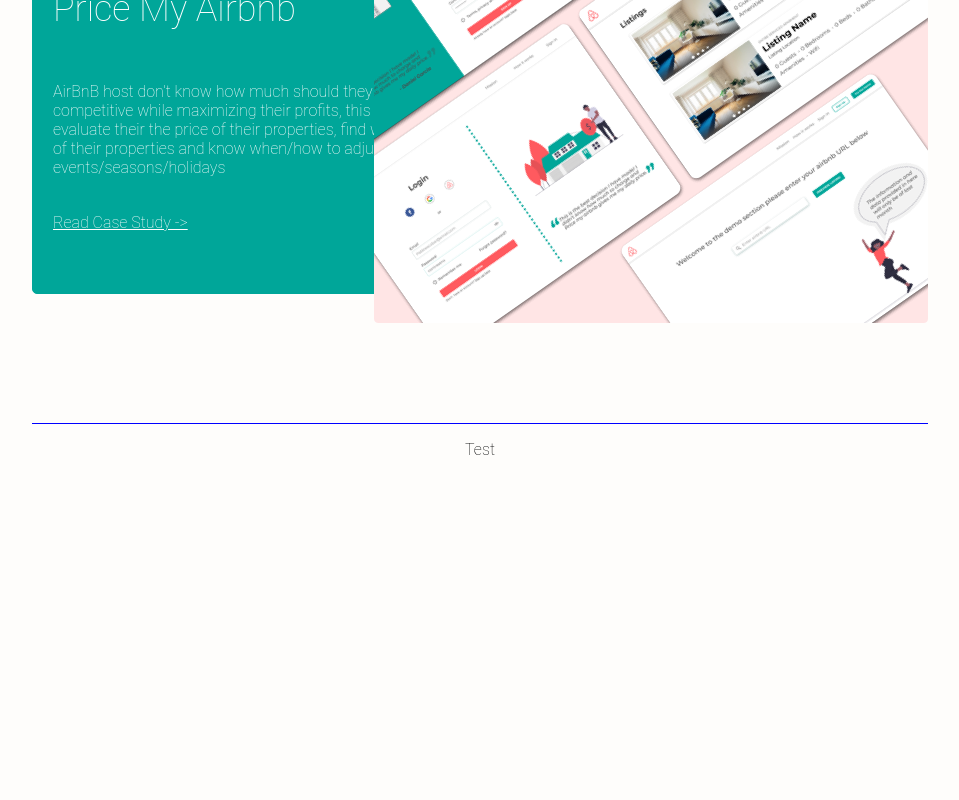
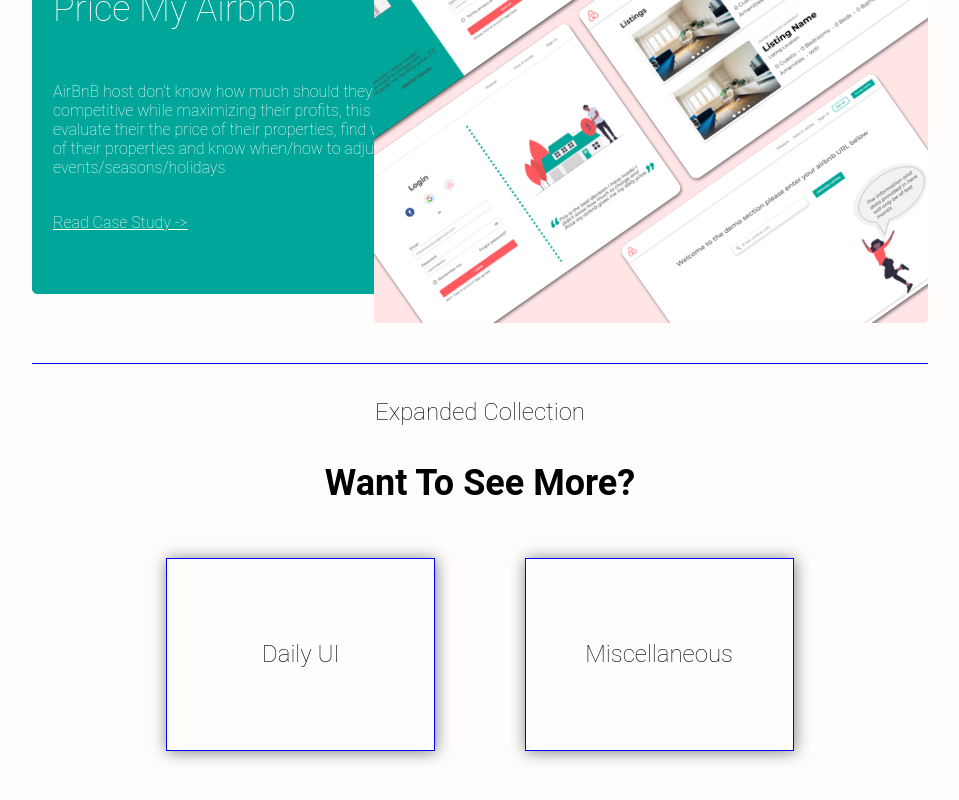
Before and after one commit to DanielGarc/ana-portfolio-website, a React (Create React App) app: page / in a window 1280 px wide. Shown: the part 1616-2416 px from the top of the page, without its empty margins (160-1119 px from the left). Before the commit the page ends 2091 px from the top, so only its background shows below. Built offline with nearby package versions, Linux system fonts and the light colour scheme.

Commit message:
Selected work near finish

```diff
--- a/package.json
+++ b/package.json
@@ -5,7 +5,7 @@
   "dependencies": {
     "react": "^16.11.0",
     "react-dom": "^16.11.0",
-    "react-scripts": "3.2.0"
+    "react-scripts": "^3.2.0"
   },
   "scripts": {
     "start": "react-scripts start",
--- a/src/App.js
+++ b/src/App.js
@@ -12,7 +12,7 @@ function App() {
       <NavBar />
       <CallToAction />
       <SelectedWork />
-      <p> Test </p>
+
     </div>
   );
 }
--- a/src/components/SelectedWork.js
+++ b/src/components/SelectedWork.js
@@ -47,6 +47,21 @@ const SelectedWork = () => {
                         <a> Read Case Study -> </a>
                     </div>
                 </div>
+
+                <div className="expandLook">
+                    <p style={{fontSize: '24px'}}> Expanded Collection</p>
+                    <h3 style={{fontSize: '36px'}}> Want To See More? </h3>
+                </div>
+
+                <div className="otherBoxes">
+                    <div className="otBox">
+                        <p> Daily UI </p>
+                    </div>
+
+                    <div className="otBox">
+                        <p> Miscellaneous </p>
+                    </div>
+                </div>
             </div>
         </div>
     )
--- a/src/css/selectedWork.css
+++ b/src/css/selectedWork.css
@@ -10,7 +10,7 @@
     display: flex;
     flex-direction: column;
     align-items: center;
-    border-bottom: 1px solid blue;
+
 }
 
 .selProjectOne {
@@ -24,7 +24,9 @@
     flex-direction: row-reverse;
     justify-content: space-evenly;
     margin-top: 120px;
-    margin-bottom: 100px;
+    margin-bottom: 10px;
+    padding-bottom: 40px;
+    border-bottom: 1px solid blue;
 }
 
 
@@ -81,3 +83,24 @@
     margin-top: 20px;
     text-decoration: underline;
 }
+
+.otherBoxes {
+    display: flex;
+    flex-direction: row;
+    justify-content: space-between;
+    width: 70%;
+    margin-bottom: 50px;
+    margin-top: 2%;
+
+}
+
+.otBox {
+    display: flex;
+    justify-content: center;
+    align-items: center;
+    height: 191px;
+    width: 267px;
+    border: 1px solid blue;
+    box-shadow: 1px 1px 15px grey;
+    font-size: 24px;
+}
```
Also changed, not shown: src/About.js (added, +11 -0 lines), 1 other file (tests, documents, lock files or other folders). Lines whose indentation alone changed are shown as unchanged.
